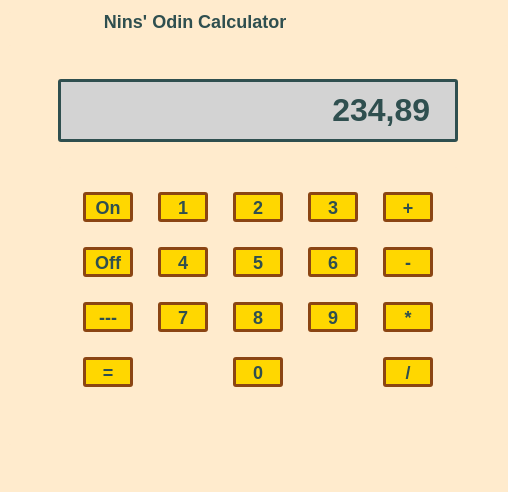
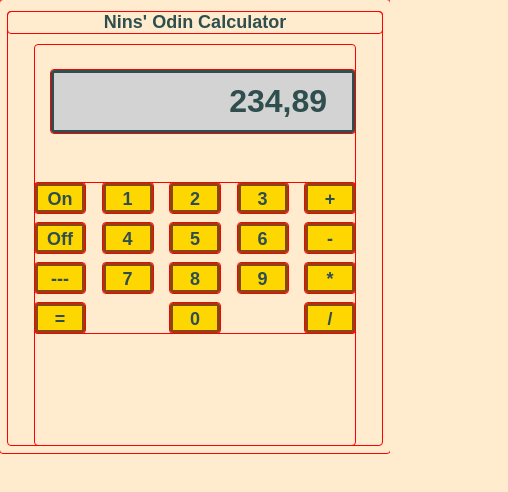
Before and after one commit to milarya/odin-calculator, a plain HTML site: page index.html in a window 390 px wide. Shown: the whole page, 508 px wide, since content can reach past the window. Drawn offline with Linux system fonts and the light colour scheme.

Commit message:
feat: Change styling for mobile viewports

```diff
--- a/style.css
+++ b/style.css
@@ -1,34 +1,34 @@
 * {
     box-sizing: border-box;
     background-color: BlanchedAlmond;
-    outline: 0px solid red;
+    outline: 1px solid red;
     text-align: center;
     font-size: large;
     font-weight: bold;
     font-family: Arial, Helvetica, sans-serif;
     color: DarkSlateGray;
     border-radius: 3px;
+    height: vheight;
 }
 
 .calc-container {
     margin: auto;
-    width: 500px;
+    padding: 25px 0px;
+    max-width: 320px;
     height: 400px;
-    padding: 50px;
     display: flex;
     flex-direction: column;
-    justify-content: center;
+    justify-content: flex-start;
     align-items: center;
-    gap: 25px;
+    gap: 50px;
 }
 
 .calc-buttons {
-    padding: 25px;
     display: flex;
-    width: 400px;
-    gap: 25px;
+    max-width: 320px;
     flex-wrap: wrap;
     justify-content: space-between;
+    gap: 10px;
 }
 
 .calc-button {
@@ -40,7 +40,7 @@
 }
 
 .calc-result {
-    width: 400px;
+    width: 304px;
     padding: 10px 25px;
     display: flex;
     justify-content: flex-end;
```
Also changed, not shown: javascript.js (+24 -0 lines).
